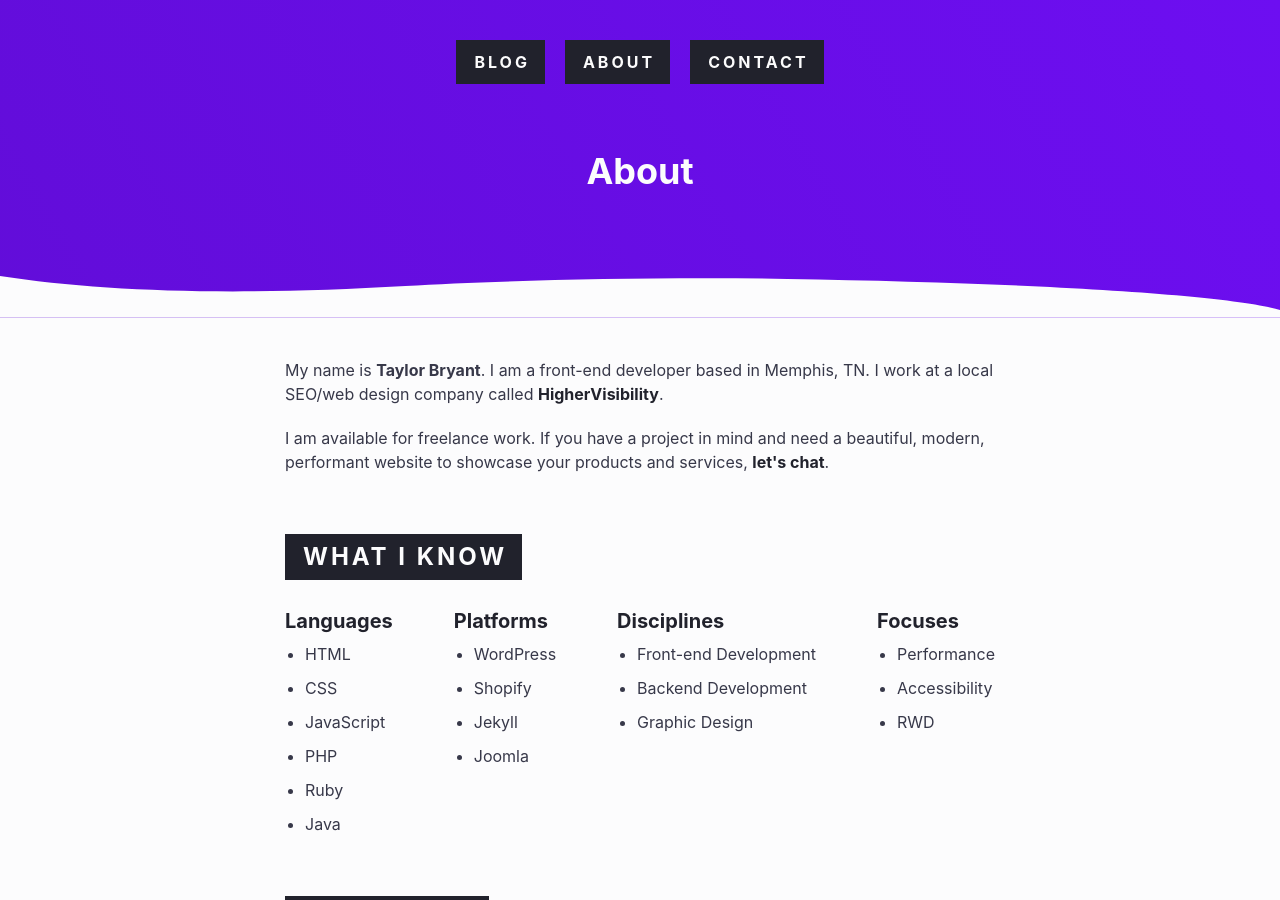
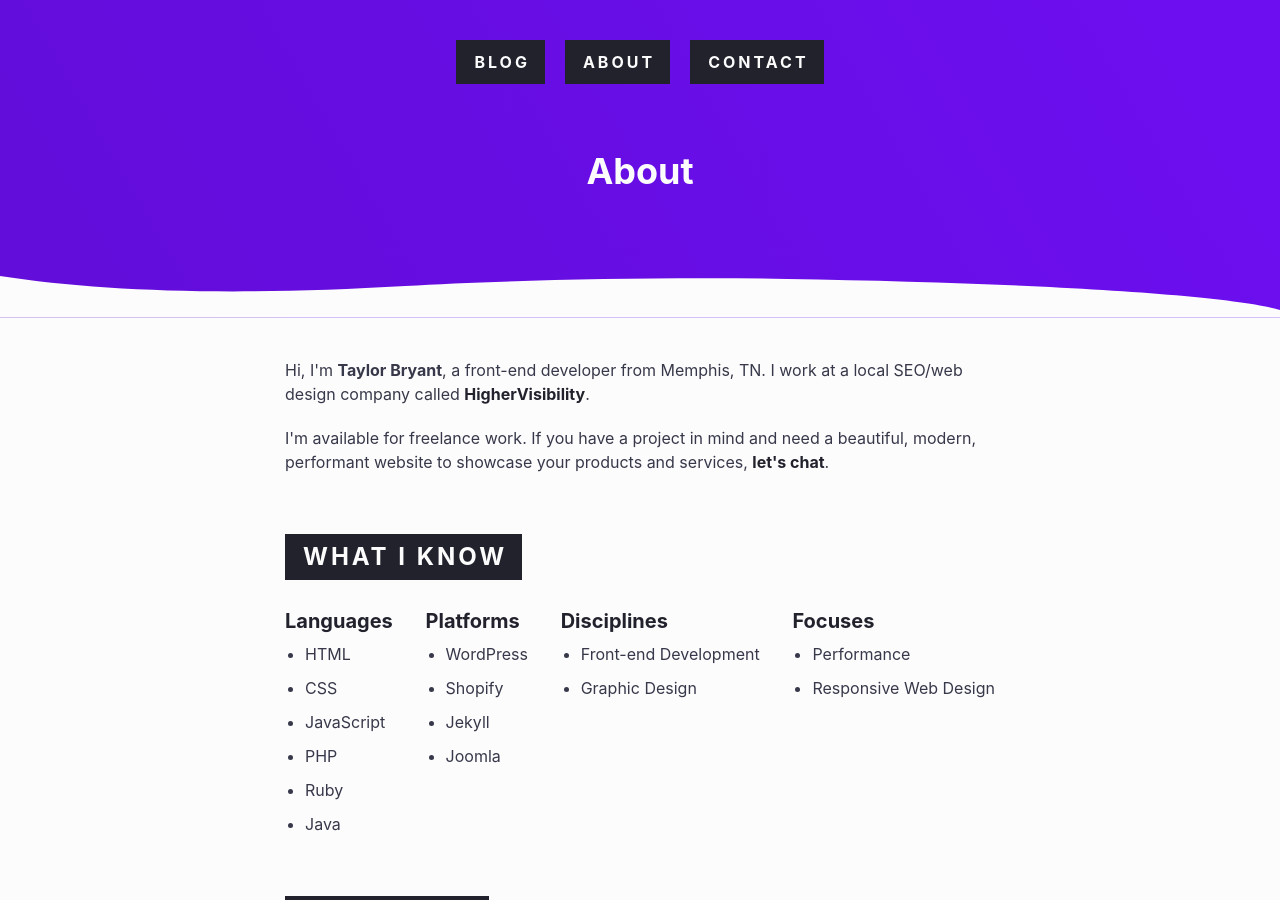
Before and after one commit to scottwater/taylorbryant.github.io, a Jekyll site: the page built from about.html, in a window 1280 px wide and 900 px high. Built offline with Jekyll 4.4.1, drawn with Linux system fonts in a browser that asks for light colours.

Commit message:
Change about page copy

```diff
--- a/about.html
+++ b/about.html
@@ -4,9 +4,9 @@ header-text: About
 ---
 
 <div class="container">
-  <p>My name is <strong>Taylor Bryant</strong>. I am a front-end developer based in Memphis, TN. I work at a local SEO/web design company called <a href="https://highervisibility.com">HigherVisibility</a>.</p>
+  <p>Hi, I'm <strong>Taylor Bryant</strong>, a front-end developer from Memphis, TN. I work at a local SEO/web design company called <a href="https://highervisibility.com">HigherVisibility</a>.</p>
 
-  <p>I am available for freelance work. If you have a project in mind and need a beautiful, modern, performant website to showcase your products and services, <a href="mailto:taylor@bryant.io">let's chat</a>.</p>
+  <p>I'm available for freelance work. If you have a project in mind and need a beautiful, modern, performant website to showcase your products and services, <a href="mailto:taylor@bryant.io">let's chat</a>.</p>
 
   <h2 class="skill-list__heading">What I Know</h2>
   <div class="row">
@@ -36,7 +36,6 @@ header-text: About
       <h3 class="skill-list__subheading">Disciplines</h3>
       <ul class="skill-list">
         <li class="skill-list__item">Front-end Development</li>
-        <li class="skill-list__item">Backend Development</Li>
         <li class="skill-list__item">Graphic Design</li>
       </ul>
     </div>
@@ -45,8 +44,7 @@ header-text: About
       <h3 class="skill-list__subheading">Focuses</h3>
       <ul class="skill-list">
         <li class="skill-list__item">Performance</li>
-        <li class="skill-list__item">Accessibility</li>
-        <li class="skill-list__item">RWD</li>
+        <li class="skill-list__item">Responsive Web Design</li>
       </ul>
     </div>
   </div>
```
